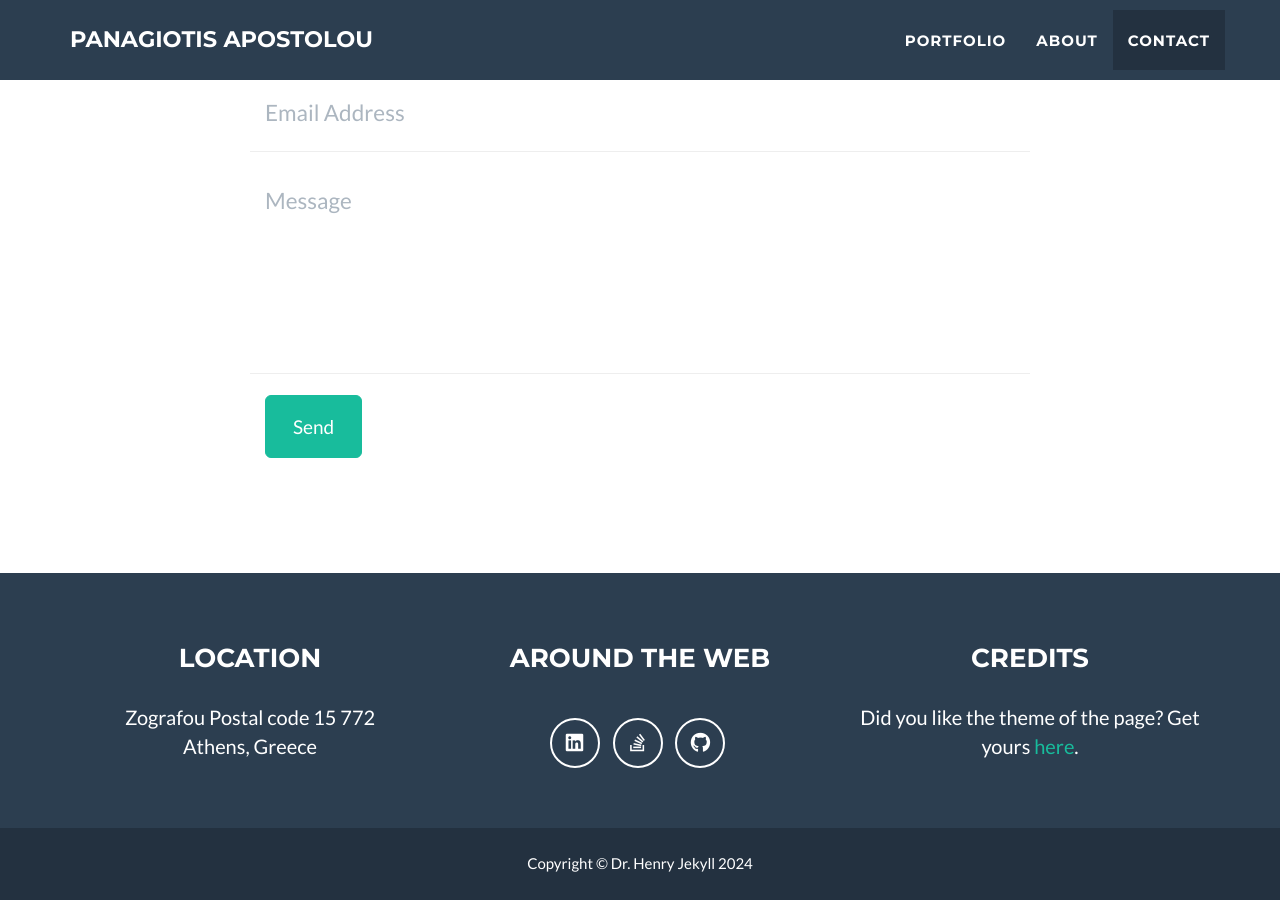
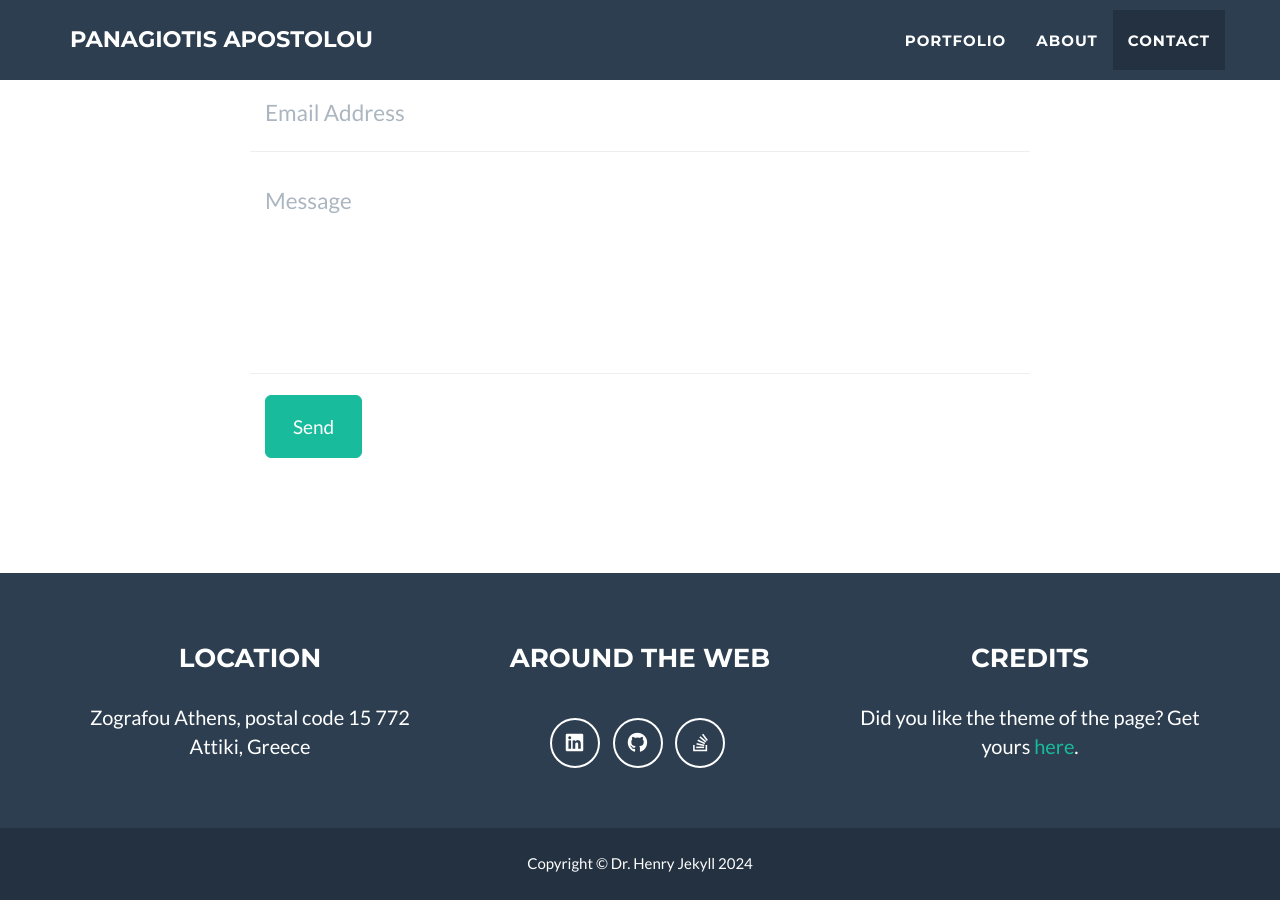
Before and after one commit to PanagiotisApostolou/PanagiotisApostolou.github.io, a Jekyll site: the page built from _posts/2014-07-18-project-1.markdown, in a window 1280 px wide and 900 px high, scrolled down 2388 px. Built offline with Jekyll 4.4.1, drawn with Linux system fonts in a browser that asks for light colours.

Commit message:
Update _config.yml

```diff
--- a/_config.yml
+++ b/_config.yml
@@ -17,6 +17,7 @@ bing_verify:
 # - disqus : replace contact form by disqus thread
 # - comment the line below if you want to stick with the default PHP contact form
 contact: static
+
 
 # If you use disqus you need disqus shortname
 # https://help.disqus.com/customer/portal/articles/466208
@@ -40,15 +41,16 @@ footer:
 social:
   - title: linkedin
     url: https://www.linkedin.com/in/panagiotis--apostolou/
+  - title: github
+    url: https://github.com/PanagiotisApostolou
   - title: stack-overflow
     url: https://stackoverflow.com/users/22359347/panagiotis
-  - title: github
-    url: https://github.com/PanagiotisApostolou
+
 
 # Postal address (add as many lines as necessary)
 address:
-  - line: Zografou Postal code 15 772
-  - line: Athens, Greece
+  - line: Zografou Athens, postal code 15 772
+  - line: Attiki, Greece
 
 # Credits content
 credits: 'Did you like the theme of the page? Get yours <a href="http://jekyllthemes.org/themes/freelancer/">here</a>.'
```
